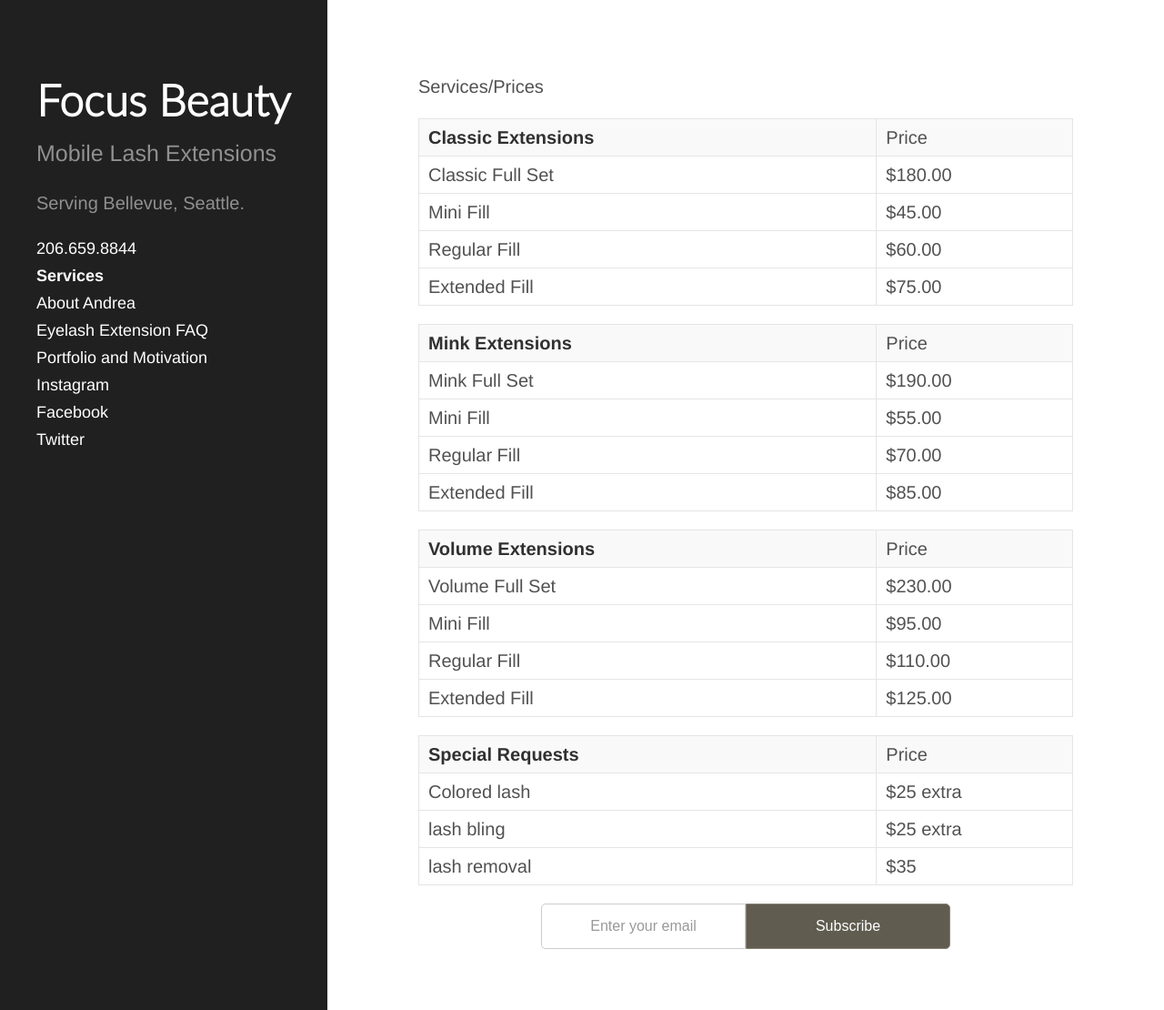
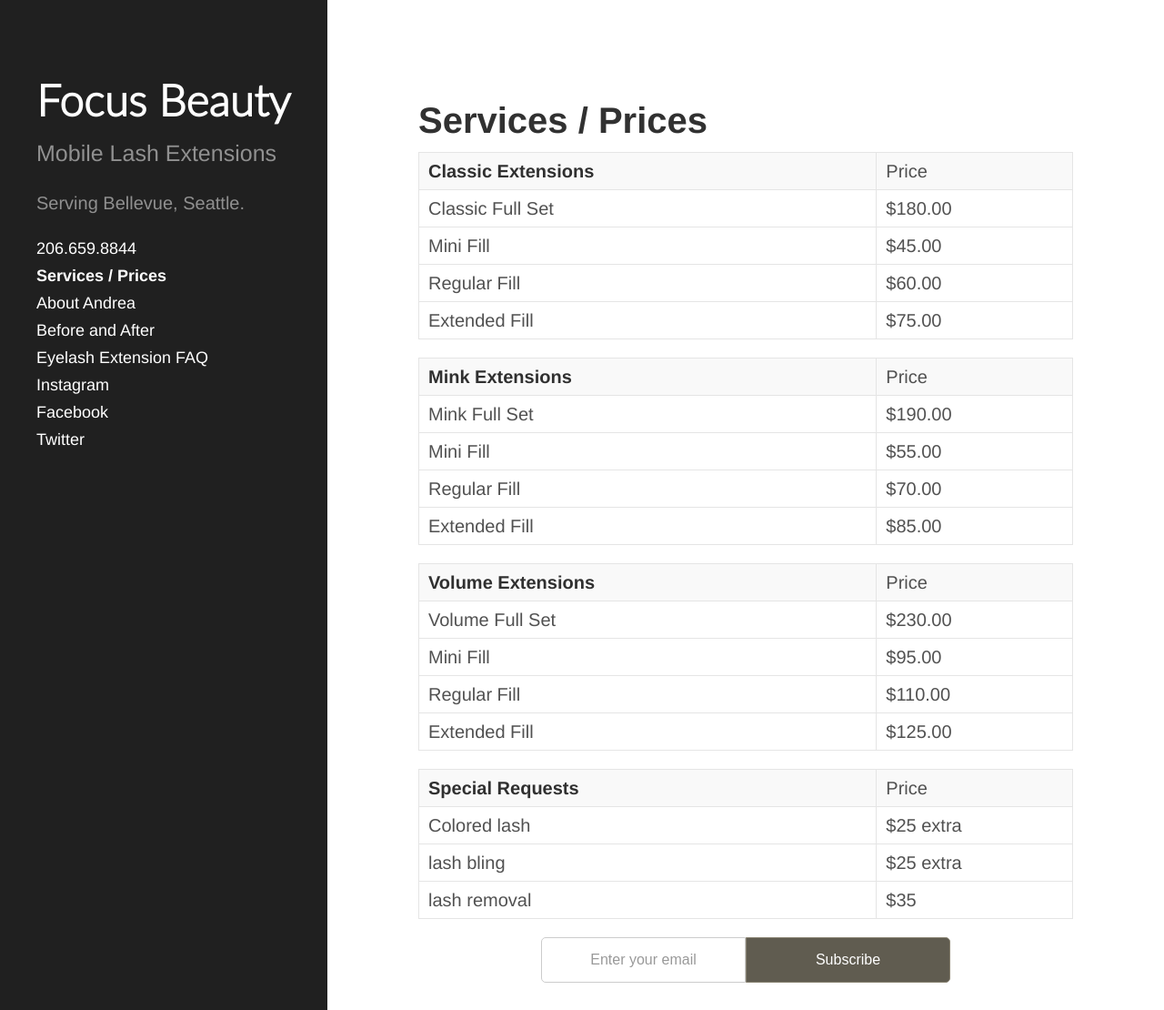
Before and after one commit to npmcdn-to-unpkg-bot/focusbeauty.github.io, a Jekyll site: the page built from _landing/services.html, in a window 1280 px wide and 1110 px high. Shown: the whole window at 91% size. Built offline with Jekyll 4.4.1, drawn with Linux system fonts in a browser that asks for light colours.

Commit message:
fixing portfolio

```diff
--- a/_fb/portfolio.html
+++ b/_fb/before-and-after.html
@@ -1,7 +1,7 @@
 ---
 layout: default
-name: 'portfolio'
-title: 'Portfolio and Motivation'
+name: 'before-and-after'
+title: 'Before and After'
 ---
 <style type="text/css">
   {% capture include_to_scssify %}
@@ -10,7 +10,7 @@ title: 'Portfolio and Motivation'
   {{ include_to_scssify | scssify }}
 </style>
 
-<h1>Portfolio</h1>
+<h1>Before and After</h1>
 
 <div class="message">
   Some photos from our favorite clients!
--- a/_landing/services.html
+++ b/_landing/services.html
@@ -2,10 +2,10 @@
 layout: default
 button: 'Enter'
 title: 'EyeLash Extension Prices'
-name: 'Services'
+name: 'Services / Prices'
 ---
 
-<p>Services/Prices</p>
+<h1>Services / Prices</h1>
 
 {% for service in site.data.services %}
   <table>
```
